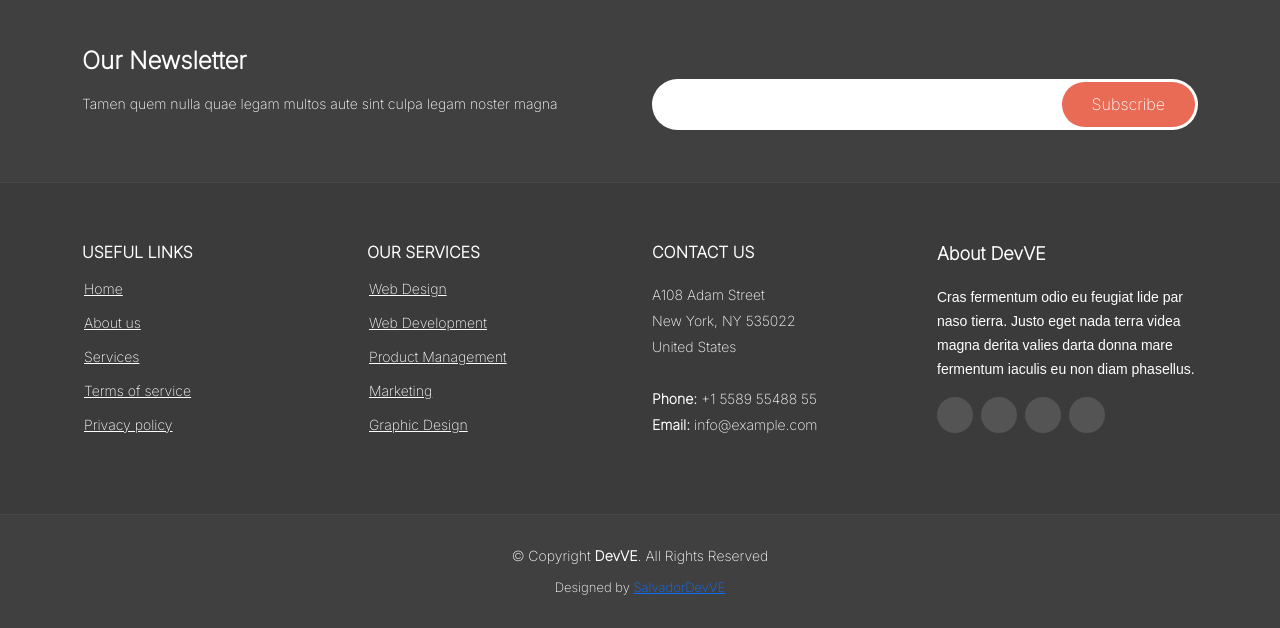
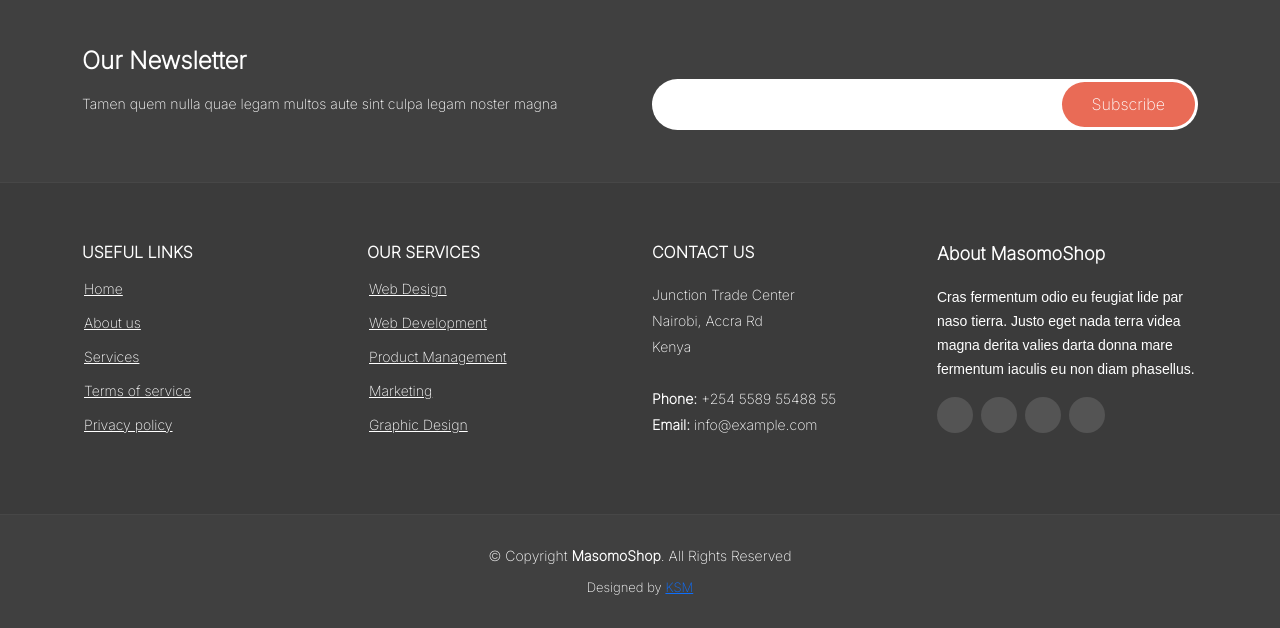
Before and after one commit to OkothPius/masomoshoppy, a Django app: page /books/ in a window 1280 px wide. Shown: the part 663-1291 px from the top of the page. Run offline with Django 3.2, Linux system fonts and the light colour scheme; data that the repository does not hold is empty.

Commit message:
feat: update

```diff
--- a/apps/templates/base/base.html
+++ b/apps/templates/base/base.html
@@ -103,11 +103,11 @@
           </div>
           <div class="col-lg-3 col-md-6 footer-contact">
             <h4>Contact Us</h4>
-            <p> A108 Adam Street <br> New York, NY 535022<br> United States <br><br> <strong>Phone:</strong> +1 5589
+            <p> Junction Trade Center <br> Nairobi, Accra Rd<br> Kenya <br><br> <strong>Phone:</strong> +254 5589
               55488 55<br> <strong>Email:</strong> info@example.com<br> </p>
           </div>
           <div class="col-lg-3 col-md-6 footer-info">
-            <h3>About DevVE</h3>
+            <h3>About MasomoShop</h3>
             <p>Cras fermentum odio eu feugiat lide par naso tierra. Justo eget nada terra videa magna derita valies
               darta donna mare fermentum iaculis eu non diam phasellus.</p>
             <div class="social-links mt-3"> <a href="#" class="twitter"><i class="bx bxl-twitter"></i></a> <a href="#"
@@ -119,8 +119,8 @@
       </div>
     </div>
     <div class="container">
-      <div class="copyright"> &copy; Copyright <strong><span>DevVE</span></strong>. All Rights Reserved </div>
-      <div class="credits"> Designed by <a href="#">SalvadorDevVE</a> </div>
+      <div class="copyright"> &copy; Copyright <strong><span>MasomoShop</span></strong>. All Rights Reserved </div>
+      <div class="credits"> Designed by <a href="#">KSM</a> </div>
     </div>
   </footer>
 </body>
```
